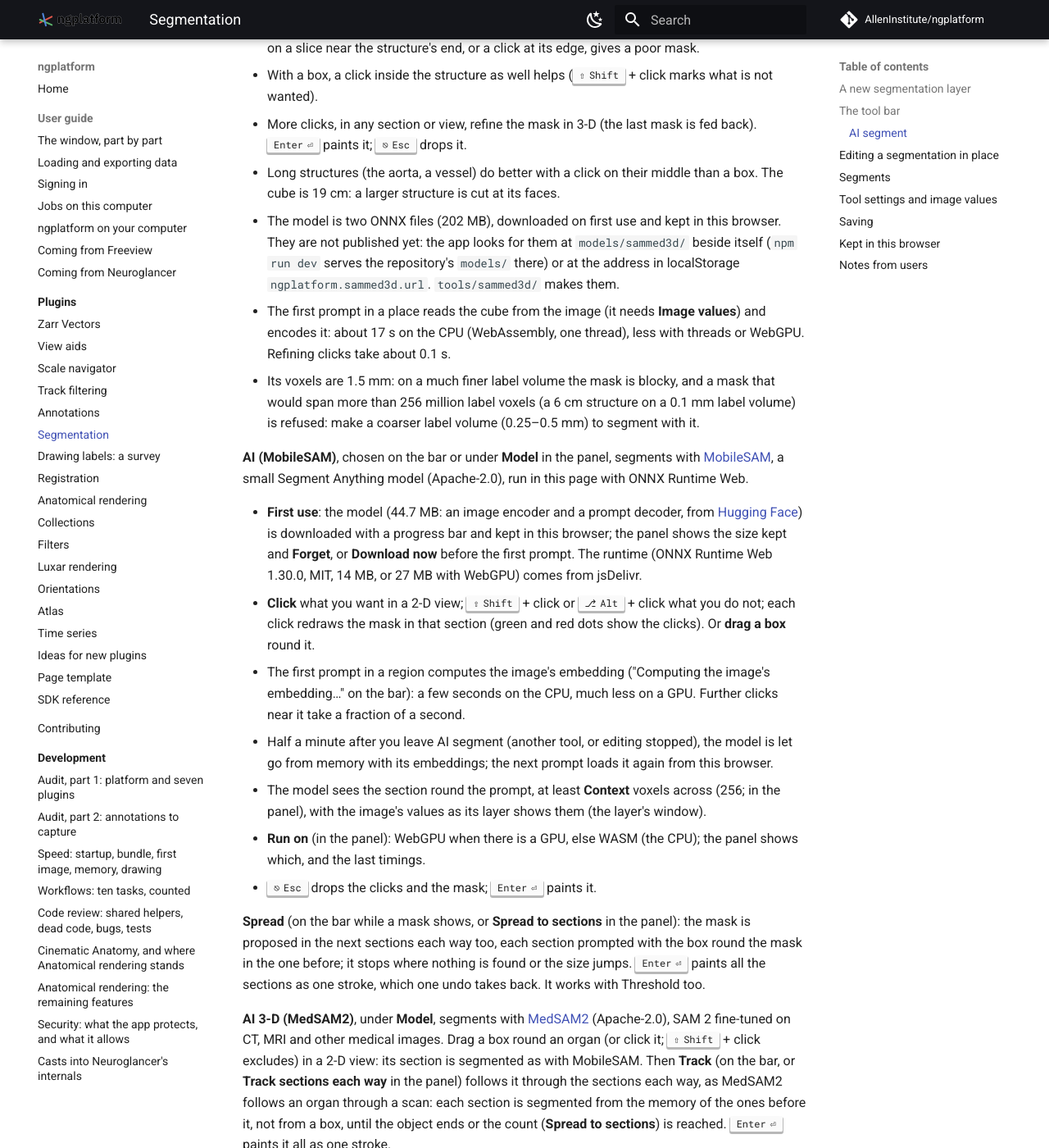
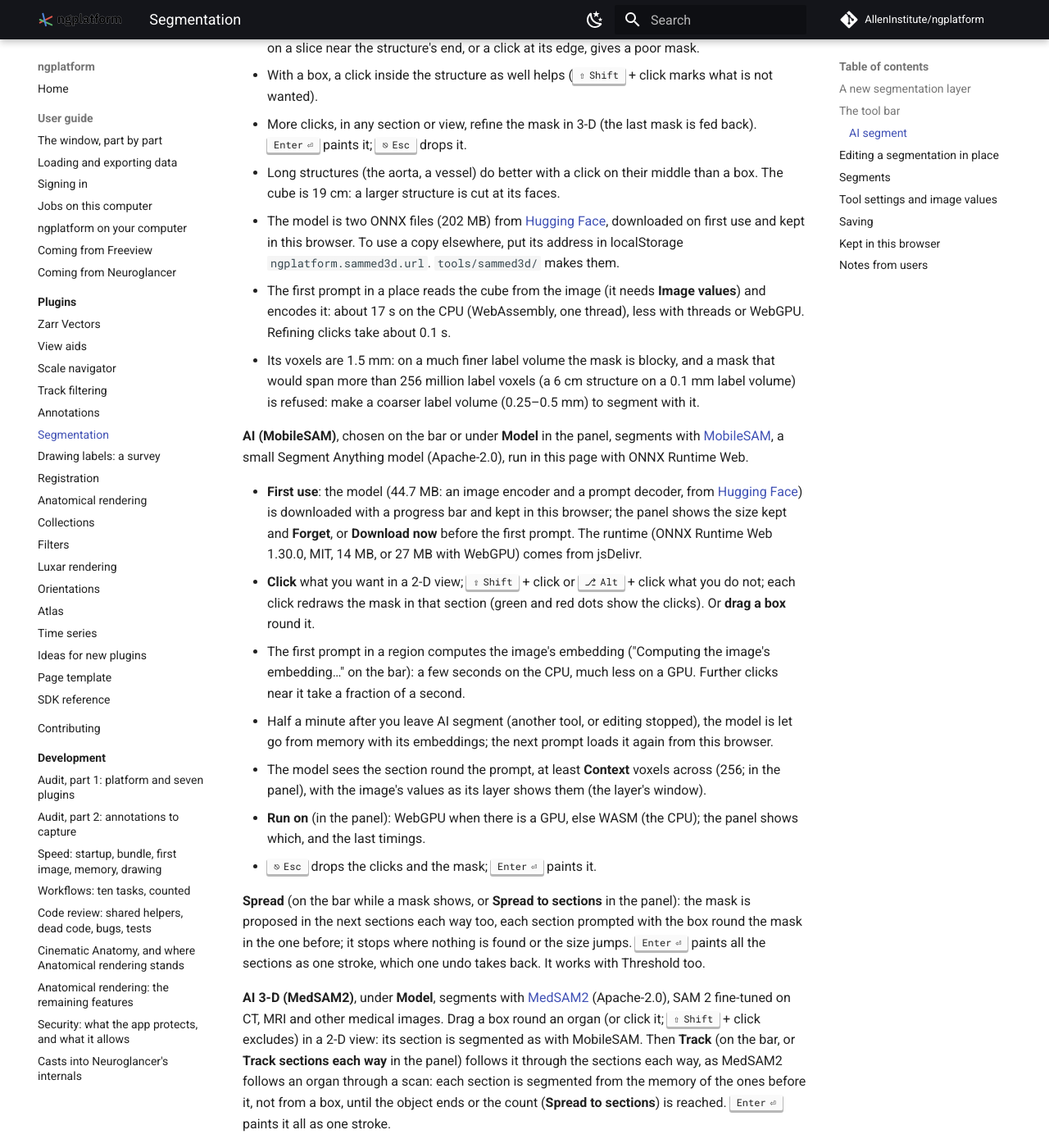
Before and after one commit to AllenInstitute/ngplatform, an MkDocs documentation site: the page built from docs/plugins/segmentation.md, in a window 1280 px wide and 1400 px high, scrolled down 3271 px. Shown: the whole window at 82% size. Built offline with MkDocs 1.6.1 and Material for MkDocs 9.7.7, drawn with Linux system fonts in a browser that asks for light colours; comment, search, counter and statistics services are not loaded; some of the changed text lies outside the part shown.

Commit message:
Segmentation: the AI models' files (SAM-Med3D, MedSAM2) from Hugging Face (akeenlyside/ngplatform-models) by default; localStorage still points elsewhere
MODELS_HOME in hosted_model.ts. Checked in headless Chrome (WASM, CPU only): SAM-Med3D downloaded from Hugging Face gives Python's masks voxel for voxel. Hugging Face refuses the HeadlessChrome user agent, so browser checks use a normal one.

```diff
--- a/docs/plugins/segmentation.md
+++ b/docs/plugins/segmentation.md
@@ -112,10 +112,9 @@ trained on CT and MRI of many organs and lesions.
 - Long structures (the aorta, a vessel) do better with a click on their
   middle than a box. The cube is 19 cm: a larger structure is cut at its
   faces.
-- The model is two ONNX files (202 MB), downloaded on first use and kept in
-  this browser. They are not published yet: the app looks for them at
-  `models/sammed3d/` beside itself (`npm run dev` serves the repository's
-  `models/` there) or at the address in localStorage
+- The model is two ONNX files (202 MB) from
+  [Hugging Face](https://huggingface.co/akeenlyside/ngplatform-models), downloaded on first use and kept in this browser.
+  To use a copy elsewhere, put its address in localStorage
   `ngplatform.sammed3d.url`. `tools/sammed3d/` makes them.
 - The first prompt in a place reads the cube from the image (it needs
   **Image values**) and encodes it: about 17 s on the CPU (WebAssembly, one
@@ -169,10 +168,9 @@ through a scan: each section is segmented from the memory of the ones before
 it, not from a box, until the object ends or the count (**Spread to
 sections**) is reached. ++enter++ paints it all as one stroke.
 
-- The model is four ONNX files (86 MB), downloaded on first use and kept
-  in this browser. They are not published yet: the app looks for them at
-  `models/medsam2/` beside itself (`npm run dev` serves the repository's
-  `models/` there), or at the address in the browser's localStorage key
+- The model is four ONNX files (86 MB) from
+  [Hugging Face](https://huggingface.co/akeenlyside/ngplatform-models), downloaded on first use and kept in this browser.
+  To use a copy elsewhere, put its address in localStorage
   `ngplatform.medsam2.url`. `tools/medsam2/` makes them.
 - Each section costs one encoding: about 0.7 s on the CPU with threads
   (2 s on one), less with WebGPU. A track of 100 sections takes a minute or
```
Also changed, not shown: CHANGELOG.md (+3 -2 lines), plugins/segmentation/README.md (+8 -6 lines), tools/medsam2/README.md (+4 -2 lines), tools/sammed3d/README.md (+3 -2 lines), 3 other files.
